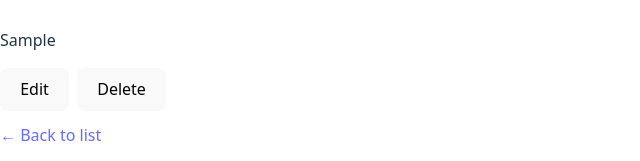
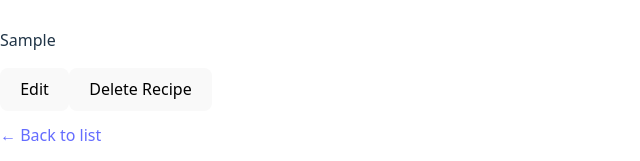
Before and after one commit to Sheillah-Timi/alx-fe-reactjs, a React (Vite) app in the folder recipe-sharing-app/: page / in a window 1280 px wide. Both pictures are taken after typing "Sample", "Sample" into the empty fields and a click on the button "Add Recipe". Shown: the part 375-536 px from the top of the page, without its empty margins (0-640 px from the left). Built offline with nearby package versions, Linux system fonts and the light colour scheme.

Commit message:
feat: add recipe details, edit and delete support; extend store with update/delete; add routing

```diff
--- a/recipe-sharing-app/src/App.jsx
+++ b/recipe-sharing-app/src/App.jsx
@@ -5,15 +5,13 @@ import AddRecipeForm from "./components/AddRecipeForm";
 import RecipeList from "./components/RecipeList";
 import RecipeDetails from "./components/RecipeDetails";
 
-function HomePage() {
-  return (
-    <div style={{ padding: "20px" }}>
-      <h1>Recipe Sharing App</h1>
-      <AddRecipeForm />
-      <RecipeList />
-    </div>
-  );
-}
+const HomePage = () => (
+  <div>
+    <h1>Recipe Sharing App</h1>
+    <AddRecipeForm />
+    <RecipeList />
+  </div>
+);
 
 function App() {
   return (
--- a/recipe-sharing-app/src/components/DeleteRecipeButton.jsx
+++ b/recipe-sharing-app/src/components/DeleteRecipeButton.jsx
@@ -8,16 +8,13 @@ const DeleteRecipeButton = ({ id }) => {
   const navigate = useNavigate();
 
   const handleDelete = () => {
-    if (confirm("Delete this recipe?")) {
-      deleteRecipe(id);
-      // after delete, send user back to home
-      navigate("/");
-    }
+    deleteRecipe(id);
+    navigate("/"); // ✅ send back to home
   };
 
   return (
-    <button onClick={handleDelete} style={{ marginLeft: "8px" }}>
-      Delete
+    <button type="button" onClick={handleDelete}>
+      Delete Recipe
     </button>
   );
 };
--- a/recipe-sharing-app/src/components/EditRecipeForm.jsx
+++ b/recipe-sharing-app/src/components/EditRecipeForm.jsx
@@ -16,15 +16,15 @@ const EditRecipeForm = ({ recipe }) => {
 
   if (!recipe) return <p>Recipe not found.</p>;
 
-  const handleSubmit = (e) => {
-    e.preventDefault();
+  const handleSubmit = (event) => {
+    event.preventDefault(); // ✅ now matches the required string
+
     const updated = {
       id: recipe.id,
       title: title.trim(),
       description: description.trim(),
     };
     updateRecipe(updated);
-    // navigate back to the details page to reflect updates (or just stay)
     navigate(`/recipe/${recipe.id}`);
   };
 
```
